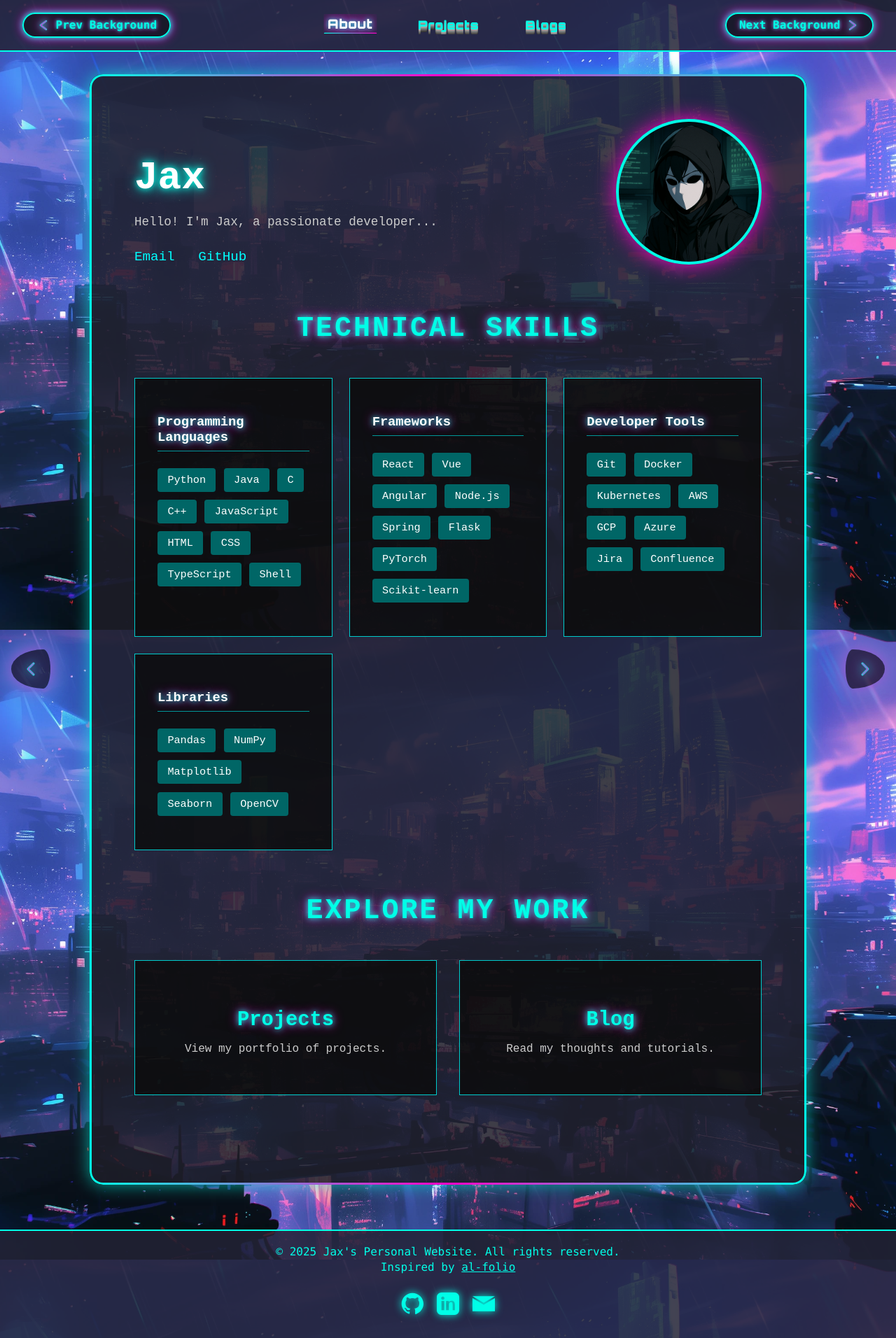
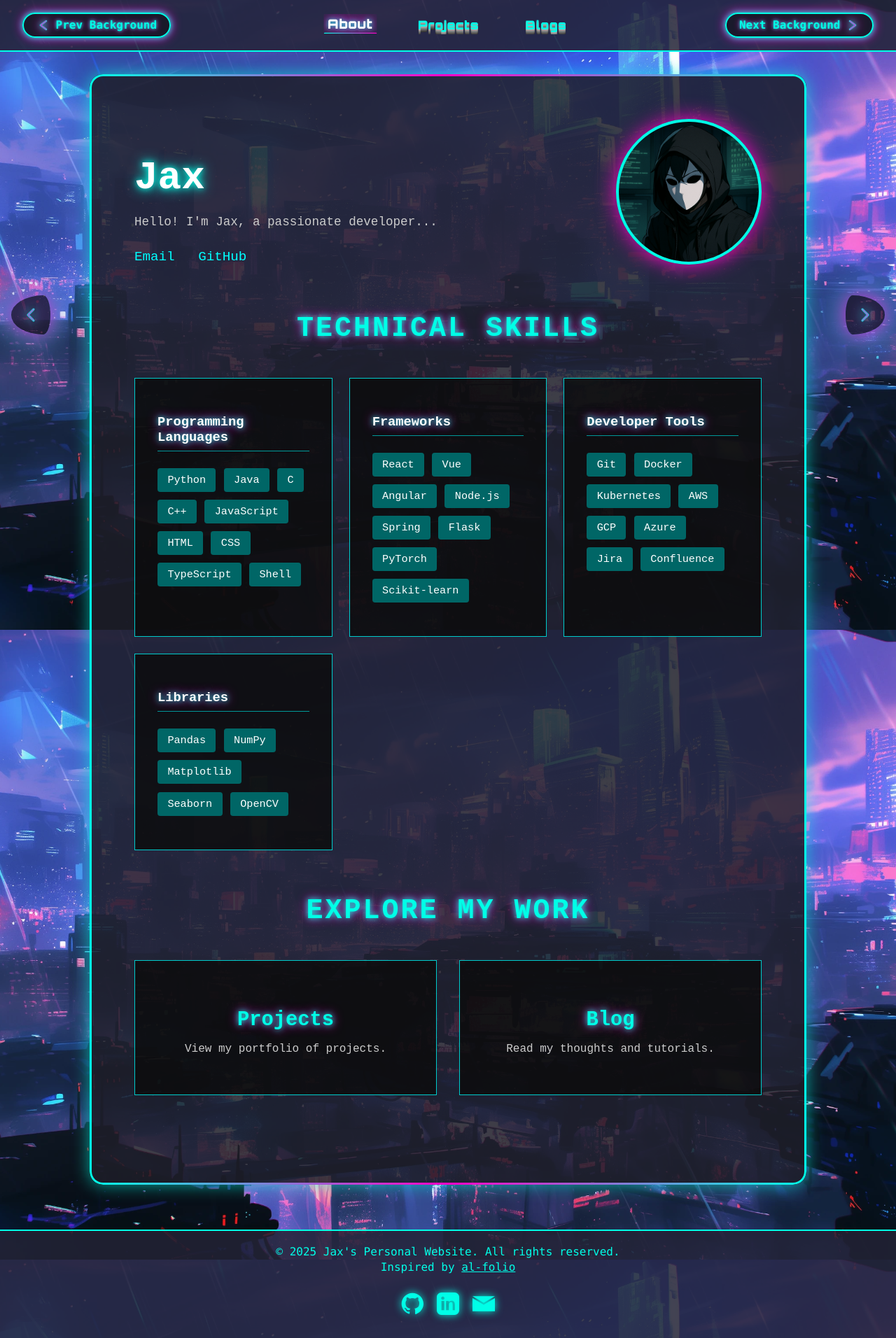
Before and after one commit to kdpkst/kdpkst.github.io, a Jekyll site: the page built from pages/index.md, in a window 1280 px wide. Shown: the whole page at 70% size. Built offline with Jekyll 4.4.1, drawn with Linux system fonts in a browser that asks for light colours.

Commit message:
fixed section-navbar is not fixed in the middle bug

```diff
--- a/_layouts/default.html
+++ b/_layouts/default.html
@@ -39,14 +39,14 @@
 <body class="dark-mode">
   <div class="content-wrapper">
     {% include navbar.html %}
-    {% include section-navbar.html %}
+
     <main>
       {{ content }}
     </main>
     {% include back-to-top.html %}
     {% include footer.html %}
   </div>
-
+  {% include section-navbar.html %}
   <script>
     document.addEventListener('DOMContentLoaded', function() {
       document.body.classList.add('page-loaded');
--- a/_sass/_base.scss
+++ b/_sass/_base.scss
@@ -219,9 +219,15 @@
   top: 50%;
   transform: translateY(-50%);
   z-index: 1000;
-  pointer-events: none;
   width: 100%;
   height: 0;
+  transition: opacity 0.5s ease-in-out, transform 0.5s ease-in-out;
+  opacity: 0;
+  transform: translateY(-50%) scale(0.8);
+}
+.page-loaded .section-nav {
+  opacity: 1;
+  transform: translateY(-50%) scale(1);
 }
 .section-nav-btn {
   background: none;
@@ -240,9 +246,21 @@
   justify-content: center;
   box-shadow: 0 0 16px #00ffe7, 0 0 32px #ff00c8;
   z-index: 1001;
-  transition: all 0.3s cubic-bezier(.4,2,.6,1);
+  transition: all 0.3s cubic-bezier(.4,2,.6,1), opacity 0.5s ease-in-out, transform 0.5s ease-in-out;
   animation: cyberpunk-pulse 1.5s infinite alternate;
   overflow: hidden;
+  opacity: 0;
+  transform: translateY(-50%) scale(0.8);
+}
+.page-loaded .section-nav-btn {
+  opacity: 1;
+  transform: translateY(-50%) scale(1);
+}
+.page-loaded #section-prev {
+  animation-delay: 0.2s;
+}
+.page-loaded #section-next {
+  animation-delay: 0.4s;
 }
 .section-nav-btn svg {
   display: block;
```
